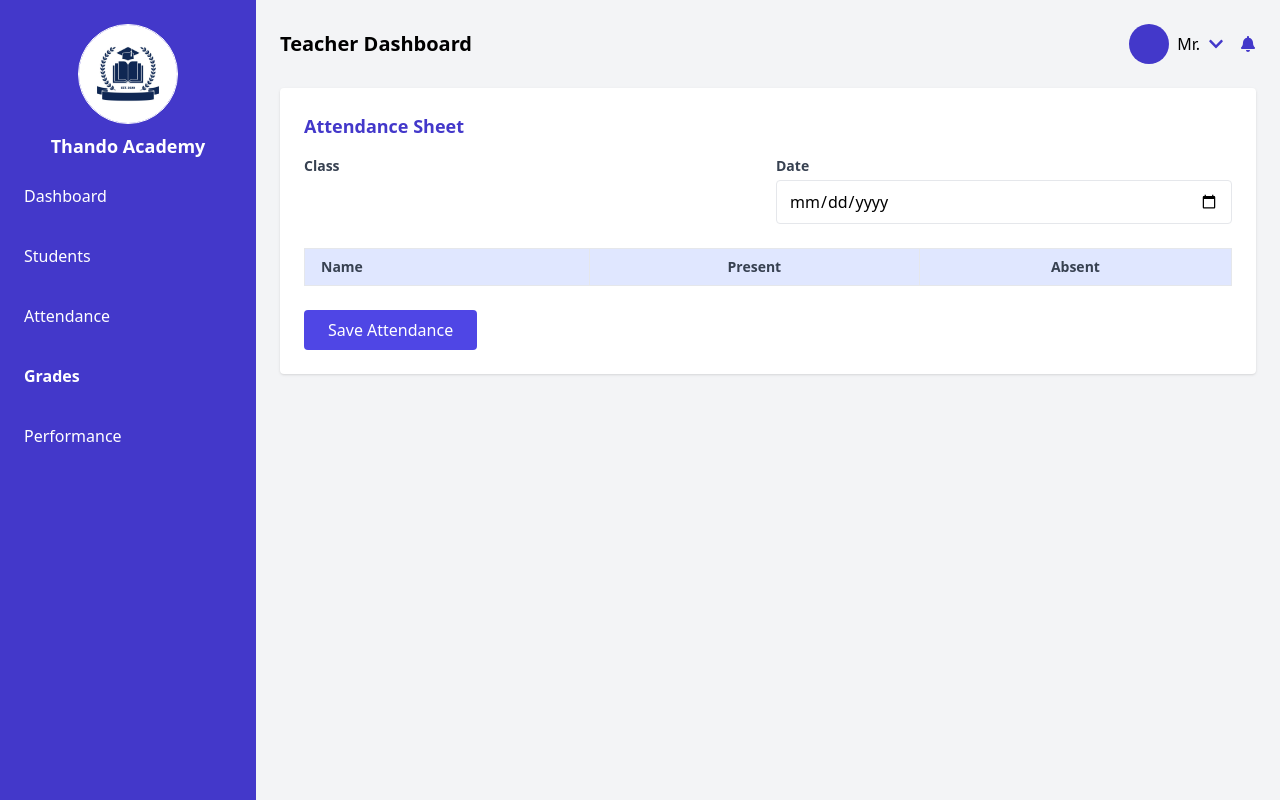
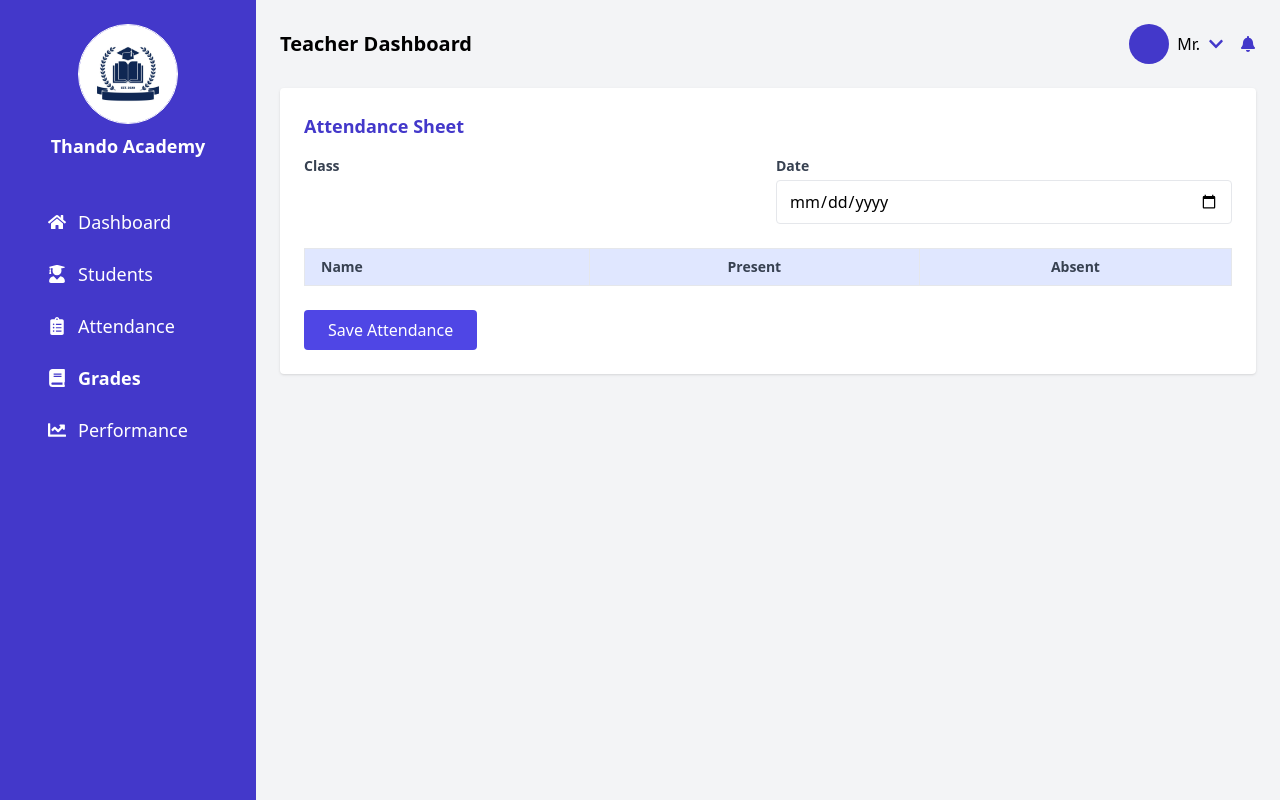
Before and after one commit to alexmwalec/EduInsight-Dashboard, a React (Create React App) app: page /attendance in a window 1280 px wide. Built offline with nearby package versions, Linux system fonts and the light colour scheme.

Commit message:
adding Icons

```diff
--- a/src/Components/Attendance/Attendance.js
+++ b/src/Components/Attendance/Attendance.js
@@ -2,6 +2,14 @@ import React, { useEffect, useState } from 'react';
 import { Link, useNavigate } from 'react-router-dom';
 import Logo from "../Photos/Logo.jpg";
 import { FaChevronDown, FaBell } from "react-icons/fa";
+import {
+  FaHome,
+  FaUserGraduate,
+  FaClipboardList,
+  FaBook,
+  FaChartLine,
+} from "react-icons/fa";
+
 
 const AttendancePage = () => {
   const [date, setDate] = useState('');
@@ -88,13 +96,27 @@ const AttendancePage = () => {
           </div>
           <h1 className="text-lg font-semibold mt-2">Thando Academy</h1>
         </div>
-        <nav className="space-y-9 mt-6">
-          <Link to="/" className="block w-full text-left hover:text-indigo-300">Dashboard</Link>
-          <Link to="/studentpage" className="block w-full text-left hover:text-indigo-300">Students</Link>
-          <Link to="/attendance" className="block w-full text-left hover:text-indigo-300">Attendance</Link>
-          <Link to="/grades" className="block w-full text-left hover:text-indigo-300 font-semibold">Grades</Link>
-          <Link to="/performance" className="block w-full text-left hover:text-indigo-300">Performance</Link>
-        </nav>
+        <nav className="flex-1 p-6 space-y-6">
+               <Link to="/" className="flex items-center gap-3 text-lg hover:text-indigo-300">
+                 <FaHome /> Dashboard
+               </Link>
+
+               <Link to="/studentpage" className="flex items-center gap-3 text-lg hover:text-indigo-300">
+                 <FaUserGraduate /> Students
+               </Link>
+
+               <Link to="/attendance" className="flex items-center gap-3 text-lg hover:text-indigo-300">
+                 <FaClipboardList /> Attendance
+               </Link>
+
+               <Link to="/grades" className="flex items-center gap-3 text-lg hover:text-indigo-300 font-semibold">
+                 <FaBook /> Grades
+               </Link>
+
+               <Link to="/performance" className="flex items-center gap-3 text-lg hover:text-indigo-300">
+                 <FaChartLine /> Performance
+               </Link>
+             </nav>
       </aside>
 
       {/* Main Content */}
--- a/src/Components/Grades/Grades.js
+++ b/src/Components/Grades/Grades.js
@@ -2,7 +2,13 @@ import React, { useState, useEffect } from "react";
 import { Link, useNavigate } from "react-router-dom";
 import { FaBell, FaChevronDown } from "react-icons/fa";
 import Logo from "../Photos/Logo.jpg";
-
+import {
+  FaHome,
+  FaUserGraduate,
+  FaClipboardList,
+  FaBook,
+  FaChartLine,
+} from "react-icons/fa";
 const GradePage = () => {
   const [grades, setGrades] = useState([]);
   const [form, setForm] = useState({ name: "", score: "" });
@@ -81,13 +87,27 @@ const GradePage = () => {
           </div>
           <h1 className="text-lg font-semibold mt-2">Thando Academy</h1>
         </div>
-        <nav className="space-y-9 mt-6">
-          <Link to="/" className="block w-full text-left hover:text-indigo-300">Dashboard</Link>
-          <Link to="/studentpage" className="block w-full text-left hover:text-indigo-300">Students</Link>
-          <Link to="/attendance" className="block w-full text-left hover:text-indigo-300">Attendance</Link>
-          <Link to="/grades" className="block w-full text-left hover:text-indigo-300 font-semibold">Grades</Link>
-          <Link to="/performance" className="block w-full text-left hover:text-indigo-300">Performance</Link>
-        </nav>
+        <nav className="flex-1 p-6 space-y-6">
+               <Link to="/" className="flex items-center gap-3 text-lg hover:text-indigo-300">
+                 <FaHome /> Dashboard
+               </Link>
+
+               <Link to="/studentpage" className="flex items-center gap-3 text-lg hover:text-indigo-300">
+                 <FaUserGraduate /> Students
+               </Link>
+
+               <Link to="/attendance" className="flex items-center gap-3 text-lg hover:text-indigo-300">
+                 <FaClipboardList /> Attendance
+               </Link>
+
+               <Link to="/grades" className="flex items-center gap-3 text-lg hover:text-indigo-300 font-semibold">
+                 <FaBook /> Grades
+               </Link>
+
+               <Link to="/performance" className="flex items-center gap-3 text-lg hover:text-indigo-300">
+                 <FaChartLine /> Performance
+               </Link>
+             </nav>
       </aside>
 
       {/* Main Content */}
--- a/src/Components/Performance/Performance.js
+++ b/src/Components/Performance/Performance.js
@@ -12,6 +12,13 @@ import {
   Tooltip,
   Legend,
 } from "chart.js";
+import {
+  FaHome,
+  FaUserGraduate,
+  FaClipboardList,
+  FaBook,
+  FaChartLine,
+} from "react-icons/fa";
 import { Line, Bar } from "react-chartjs-2";
 
 // Register chart components
@@ -93,13 +100,27 @@ const PerformancePage = () => {
           </div>
           <h1 className="text-lg font-semibold mt-2">Thando Academy</h1>
         </div>
-        <nav className="space-y-9 mt-6">
-          <Link to="/" className="block w-full text-left hover:text-indigo-300">Dashboard</Link>
-          <Link to="/studentpage" className="block w-full text-left hover:text-indigo-300">Students</Link>
-          <Link to="/attendance" className="block w-full text-left hover:text-indigo-300">Attendance</Link>
-          <Link to="/grades" className="block w-full text-left hover:text-indigo-300 font-semibold">Grades</Link>
-          <Link to="/performance" className="block w-full text-left hover:text-indigo-300">Performance</Link>
-        </nav>
+        <nav className="flex-1 p-6 space-y-6">
+               <Link to="/" className="flex items-center gap-3 text-lg hover:text-indigo-300">
+                 <FaHome /> Dashboard
+               </Link>
+
+               <Link to="/studentpage" className="flex items-center gap-3 text-lg hover:text-indigo-300">
+                 <FaUserGraduate /> Students
+               </Link>
+
+               <Link to="/attendance" className="flex items-center gap-3 text-lg hover:text-indigo-300">
+                 <FaClipboardList /> Attendance
+               </Link>
+
+               <Link to="/grades" className="flex items-center gap-3 text-lg hover:text-indigo-300 font-semibold">
+                 <FaBook /> Grades
+               </Link>
+
+               <Link to="/performance" className="flex items-center gap-3 text-lg hover:text-indigo-300">
+                 <FaChartLine /> Performance
+               </Link>
+             </nav>
       </aside>
 
       {/* Main Content */}
--- a/src/Components/StudentsPage/Students.js
+++ b/src/Components/StudentsPage/Students.js
@@ -2,6 +2,13 @@ import React, { useEffect, useState } from "react";
 import { Link, useNavigate } from "react-router-dom";
 import Logo from "../Photos/Logo.jpg";
 import { FaBell, FaSearch, FaChevronDown } from "react-icons/fa";
+import {
+  FaHome,
+  FaUserGraduate,
+  FaClipboardList,
+  FaBook,
+  FaChartLine,
+} from "react-icons/fa";
 
 const StudentPage = () => {
   const [studentList, setStudentList] = useState([]);
@@ -88,13 +95,27 @@ const StudentPage = () => {
           </div>
           <h1 className="text-lg font-semibold mt-2">Thando Academy</h1>
         </div>
-        <nav className="space-y-9 mt-6">
-          <Link to="/" className="block w-full text-left hover:text-indigo-300">Dashboard</Link>
-          <Link to="/studentpage" className="block w-full text-left hover:text-indigo-300 font-semibold">Students</Link>
-          <Link to="/attendance" className="block w-full text-left hover:text-indigo-300">Attendance</Link>
-          <Link to="/grades" className="block w-full text-left hover:text-indigo-300">Grades</Link>
-          <Link to="/performance" className="block w-full text-left hover:text-indigo-300">Performance</Link>
-        </nav>
+        <nav className="flex-1 p-6 space-y-6">
+               <Link to="/" className="flex items-center gap-3 text-lg hover:text-indigo-300">
+                 <FaHome /> Dashboard
+               </Link>
+
+               <Link to="/studentpage" className="flex items-center gap-3 text-lg hover:text-indigo-300">
+                 <FaUserGraduate /> Students
+               </Link>
+
+               <Link to="/attendance" className="flex items-center gap-3 text-lg hover:text-indigo-300">
+                 <FaClipboardList /> Attendance
+               </Link>
+
+               <Link to="/grades" className="flex items-center gap-3 text-lg hover:text-indigo-300 font-semibold">
+                 <FaBook /> Grades
+               </Link>
+
+               <Link to="/performance" className="flex items-center gap-3 text-lg hover:text-indigo-300">
+                 <FaChartLine /> Performance
+               </Link>
+             </nav>
       </aside>
 
       {/* Main */}
--- a/src/Components/Teacher-Dashboard/TeacherDashboard.js
+++ b/src/Components/Teacher-Dashboard/TeacherDashboard.js
@@ -5,7 +5,13 @@ import Logo from "../Photos/Logo.jpg";
 import PerformanceChart from "../PerformanceChart/PerformanceChart";
 import { Link, useNavigate } from "react-router-dom";
 import { FaUser, FaBell, FaChevronDown } from "react-icons/fa";
-
+import {
+  FaHome,
+  FaUserGraduate,
+  FaClipboardList,
+  FaBook,
+  FaChartLine,
+} from "react-icons/fa";
 const TeacherDashboard = () => {
   const [dropdownOpen, setDropdownOpen] = useState(false);
   const [selectedCard, setSelectedCard] = useState(null);
@@ -80,13 +86,27 @@ const TeacherDashboard = () => {
           </div>
           <h1 className="text-lg font-semibold mt-2">Thando Academy</h1>
         </div>
-        <nav className="space-y-9 mt-6">
-          <Link to="/" className="block w-full text-left hover:text-indigo-300">Dashboard</Link>
-          <Link to="/studentpage" className="block w-full text-left hover:text-indigo-300">Students</Link>
-          <Link to="/attendance" className="block w-full text-left hover:text-indigo-300">Attendance</Link>
-          <Link to="/grades" className="block w-full text-left hover:text-indigo-300 font-semibold">Grades</Link>
-          <Link to="/performance" className="block w-full text-left hover:text-indigo-300">Performance</Link>
-        </nav>
+        <nav className="flex-1 p-6 space-y-6">
+        <Link to="/" className="flex items-center gap-3 text-lg hover:text-indigo-300">
+          <FaHome /> Dashboard
+        </Link>
+
+        <Link to="/studentpage" className="flex items-center gap-3 text-lg hover:text-indigo-300">
+          <FaUserGraduate /> Students
+        </Link>
+
+        <Link to="/attendance" className="flex items-center gap-3 text-lg hover:text-indigo-300">
+          <FaClipboardList /> Attendance
+        </Link>
+
+        <Link to="/grades" className="flex items-center gap-3 text-lg hover:text-indigo-300 font-semibold">
+          <FaBook /> Grades
+        </Link>
+
+        <Link to="/performance" className="flex items-center gap-3 text-lg hover:text-indigo-300">
+          <FaChartLine /> Performance
+        </Link>
+      </nav>
       </aside>
 
       {/* Main Content */}
```
